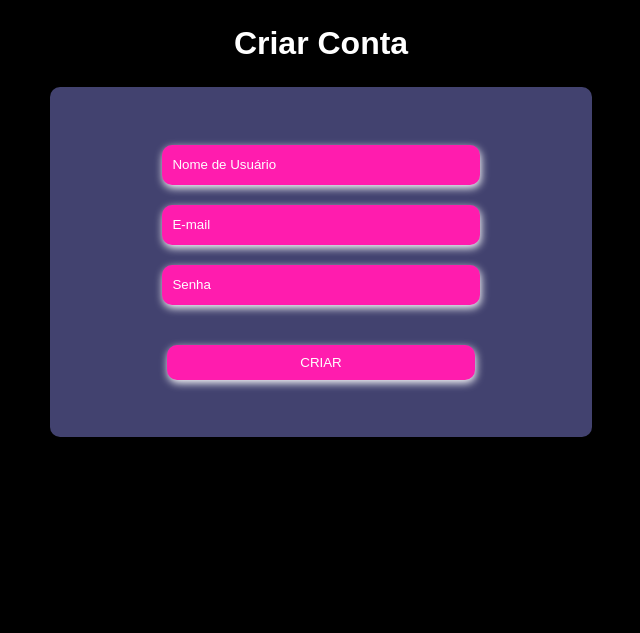
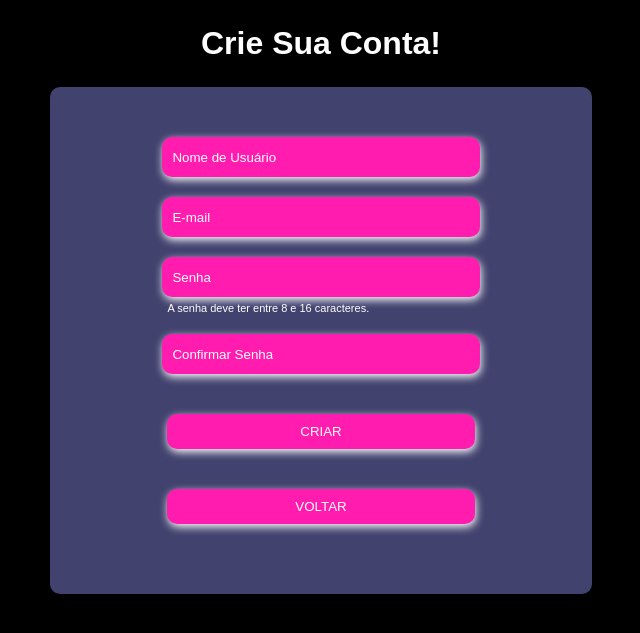
Before and after one commit to Vitor-Viana/Agenda, a Django app: page /cadastrar-usuario/ in a window 1280 px wide. Shown: the top 633 px of the page, without its empty margins (319-959 px from the left). Run offline with Django 4.2, Linux system fonts and the light colour scheme.

Commit message:
Verificação de senha

```diff
--- a/core/static/css/login-cadastra-usuario.css
+++ b/core/static/css/login-cadastra-usuario.css
@@ -32,13 +32,19 @@ h1 {
 }
 .container-form ul li {
     width: 100%;
+    margin-bottom: 20px;
+    display: flex;
+    align-items: center;
+    flex-direction: column;
+}
+.container-form ul li a {
+    width: 100%;
     text-align: center;
 }
 .container-form ul li input {
     background-color: #FF1CAE;
     color: #fff;
     box-shadow: 1px 3px 8px #fff;
-    margin-bottom: 20px;
     outline: none;
     border: none;
     border-radius: 10px;
@@ -66,3 +72,8 @@ h1 {
     text-align: center;
     margin: 50px 0;
 }
+.descricao-senha-p {
+    margin-top: 5px;
+    font-size: 11px;
+    width: 60%;
+}
--- a/core/templates/cadastrar-usuario.html
+++ b/core/templates/cadastrar-usuario.html
@@ -11,14 +11,19 @@
     <link rel="stylesheet" href="{% static 'css/login-cadastra-usuario.css' %}">
 </head>
 <body>
-    <h1>Criar Conta</h1>
+    <h1>Crie Sua Conta!</h1>
 
     <form class="container-form" action="submit" method="post"> {% csrf_token %}
         <ul>
             <li><input placeholder="Nome de Usuário" type="text" name="nome-usuario"></li>
             <li><input placeholder="E-mail" type="text" name="email"></li>
-            <li><input placeholder="Senha" type="password" name="senha"></li>
+            <li>
+                <input placeholder="Senha" type="password" name="senha">
+                <p class="descricao-senha-p">A senha deve ter entre 8 e 16 caracteres.</p>
+            </li>
+            <li><input placeholder="Confirmar Senha" type="password" name="confirmar-senha"></li>
             <li><button type="submit">CRIAR</button></li>
+            <li><a href="/login"><button type="button">VOLTAR</button></a></li>
         </ul>
     </form>
 
--- a/core/views.py
+++ b/core/views.py
@@ -111,9 +111,13 @@ def cadastrar_usuario_submit(request):
         nome_usuario = request.POST.get('nome-usuario')
         email = request.POST.get('email')
         senha = request.POST.get('senha')
+        confirmar_senha = request.POST.get('confirmar-senha')
 
-        if not nome_usuario or not email or not senha:
+        if not nome_usuario or not email or not senha or not confirmar_senha:
             messages.error(request, 'Todos os campos são obrigatórios!')
+            return redirect('/cadastrar-usuario/')
+        elif senha != confirmar_senha or len(senha) < 8 or len(senha) > 16:
+            messages.error(request, 'Senha inválida!')
             return redirect('/cadastrar-usuario/')
 
         try:
```
